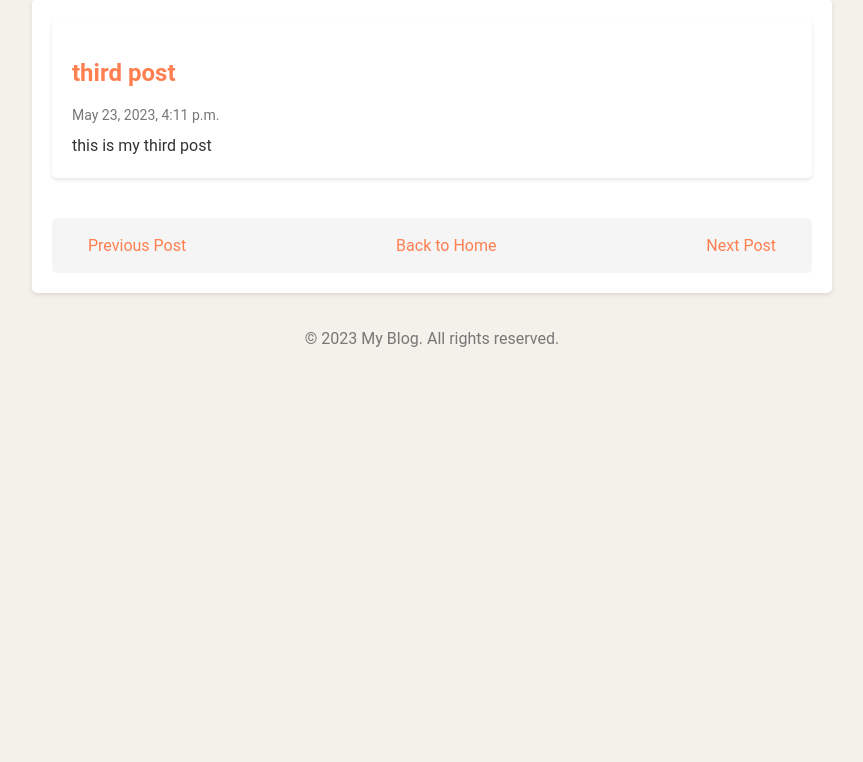
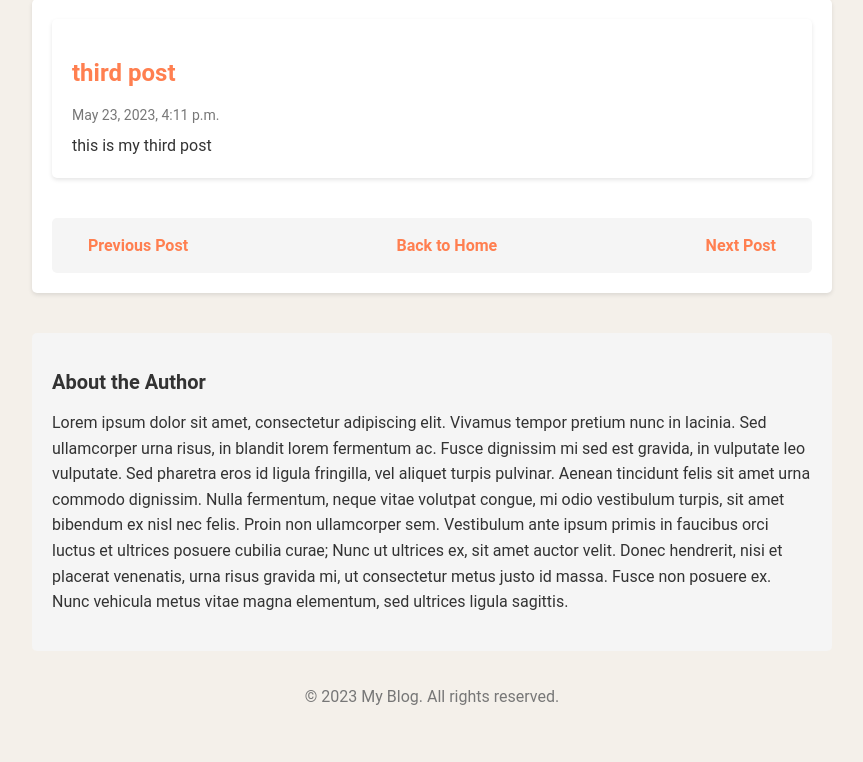
Before and after one commit to Maxington20/DjangoBlog, a Django app: a page that uses maxs_blog/blog/templates/blog/base.html in a window 1280 px wide. Shown: the part 154-916 px from the top of the page, without its empty margins (208-1071 px from the left). Before the commit the page ends 501 px from the top, so only its background shows below. Run offline with Django 4.2, Linux system fonts and the light colour scheme; data comes from the database, SQL or seed files in the repository.

Commit message:
more cosmetic changes

```diff
--- a/maxs_blog/blog/templates/blog/base.html
+++ b/maxs_blog/blog/templates/blog/base.html
@@ -96,10 +96,34 @@
             line-height: 1.6;
         }
 
+        .post-image {
+            border: 2px solid #cc6600;
+            box-shadow: 0 4px 8px rgba(0, 0, 0, 0.2);
+            transition: transform 0.3s ease, border-color 0.3s ease;
+        }
+
         footer {
             text-align: center;
             padding: 20px 0;
             color: #777;
+        }
+
+        .author-blurb {
+            margin-top: 40px;
+            padding: 20px;
+            background-color: #f5f5f5;
+            border-radius: 5px;
+        }
+
+        .author-blurb-title {
+            font-size: 20px;
+            font-weight: bold;
+            color: #333;
+            margin-bottom: 10px;
+        }
+
+        .author-blurb-content {
+            line-height: 1.6;
         }
     </style>
     {% block styles %}{% endblock %}
@@ -122,6 +146,11 @@
             {% block content %}{% endblock %}
         </main>
 
+        <div class="author-blurb">
+            <h2 class="author-blurb-title">About the Author</h2>
+            <p class="author-blurb-content">Lorem ipsum dolor sit amet, consectetur adipiscing elit. Vivamus tempor pretium nunc in lacinia. Sed ullamcorper urna risus, in blandit lorem fermentum ac. Fusce dignissim mi sed est gravida, in vulputate leo vulputate. Sed pharetra eros id ligula fringilla, vel aliquet turpis pulvinar. Aenean tincidunt felis sit amet urna commodo dignissim. Nulla fermentum, neque vitae volutpat congue, mi odio vestibulum turpis, sit amet bibendum ex nisl nec felis. Proin non ullamcorper sem. Vestibulum ante ipsum primis in faucibus orci luctus et ultrices posuere cubilia curae; Nunc ut ultrices ex, sit amet auctor velit. Donec hendrerit, nisi et placerat venenatis, urna risus gravida mi, ut consectetur metus justo id massa. Fusce non posuere ex. Nunc vehicula metus vitae magna elementum, sed ultrices ligula sagittis.</p>
+        </div>
+
         <footer>
             <p>&copy; {{ current_year }} My Blog. All rights reserved.</p>
         </footer>
--- a/maxs_blog/blog/templates/blog/index.html
+++ b/maxs_blog/blog/templates/blog/index.html
@@ -117,11 +117,7 @@
             text-transform: uppercase;
         }
 
-        .post-image {
-            border: 2px solid #cc6600;
-            box-shadow: 0 4px 8px rgba(0, 0, 0, 0.2);
-            transition: transform 0.3s ease, border-color 0.3s ease;
-        }
+
 
         .post:hover .post-image {
             transform: scale(1.05) rotate(-2deg);
--- a/maxs_blog/blog/templates/blog/post_detail.html
+++ b/maxs_blog/blog/templates/blog/post_detail.html
@@ -20,6 +20,7 @@
             padding: 8px 16px;
             border-radius: 4px;
             transition: background-color 0.3s ease;
+            font-weight: bold;
         }
 
         .navigation-link:hover {
@@ -31,12 +32,12 @@
 {% block content %}
     <div class="post">
         <h2 class="selected-post-title">{{ post.title }}</h2>
+        {% with images=post.image_set.all %}
+            {% if images %}
+                <img class="post-image" src="{{ images.0.url }}" alt="{{ images.0.description }}">
+            {% endif %}
+        {% endwith %}
         <p class="post-date">{{ post.pub_date|date:"F j, Y, P" }}</p>
-        {% with images=post.image_set.all %}
-        {% if images %}
-            <img class="post-image" src="{{ images.0.url }}" alt="{{ images.0.description }}">
-        {% endif %}
-    {% endwith %}
         <div class="post-content">{{ post.content|linebreaksbr|safe }}</div>
     </div>
 
```
